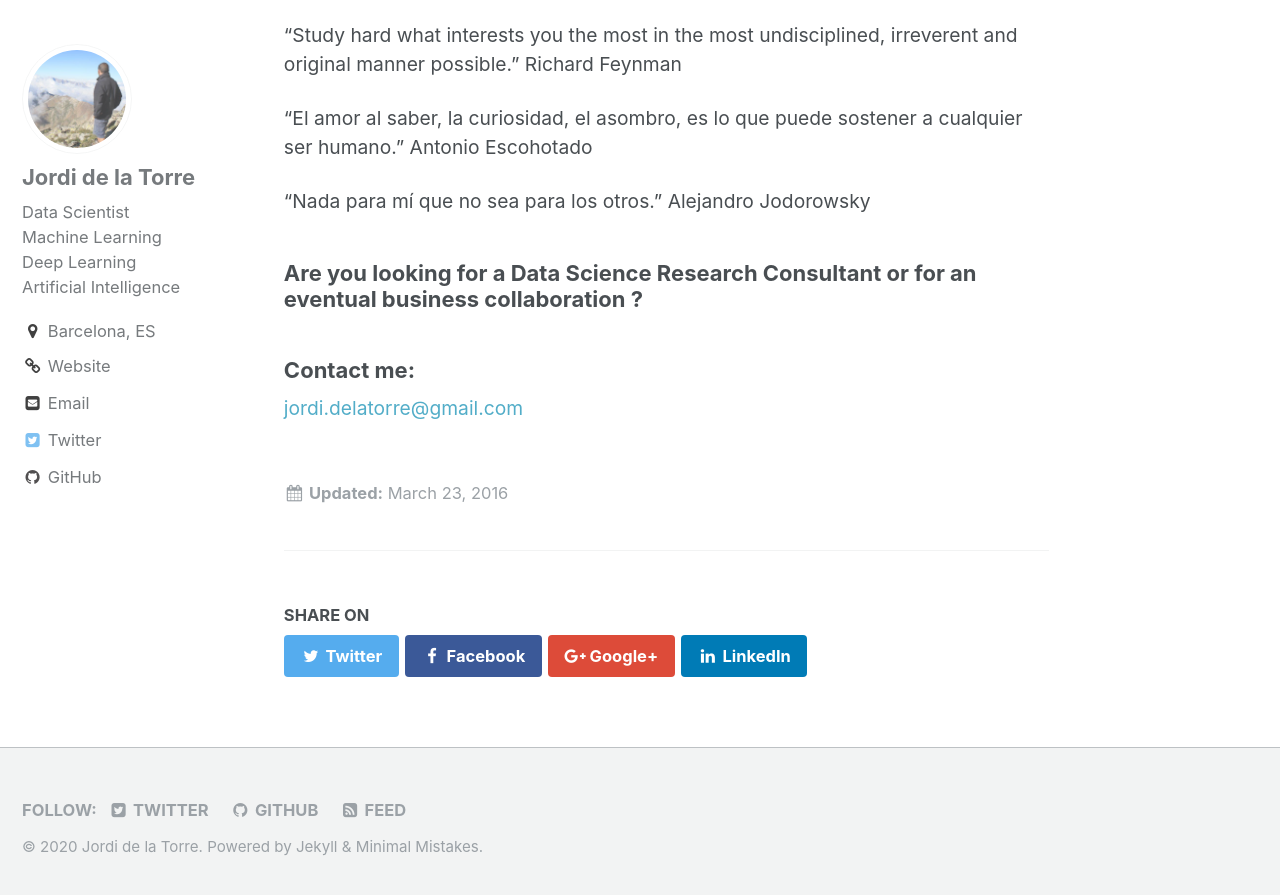
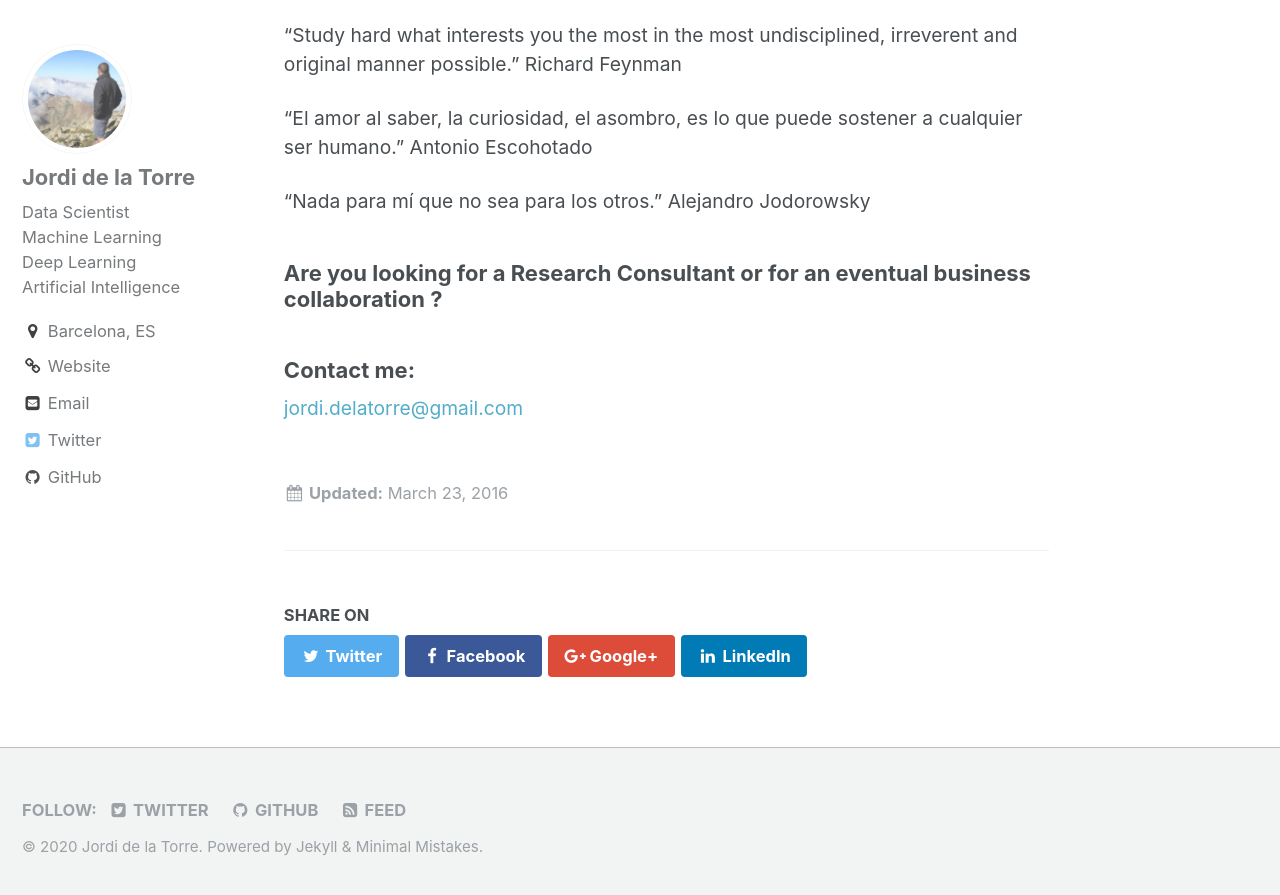
Before and after one commit to jorditg/jorditg.github.io, a Jekyll site: the page built from about.md, in a window 1280 px wide and 900 px high, scrolled down 563 px. Shown: the top 895 px of the window. Built offline with Jekyll 4.4.1, drawn with Linux system fonts in a browser that asks for light colours.

Commit message:
Update about.md

```diff
--- a/about.md
+++ b/about.md
@@ -26,7 +26,7 @@ Antonio Escohotado
 Alejandro Jodorowsky
 
 
-### Are you looking for a Data Science Research Consultant or for an eventual business collaboration ?
+### Are you looking for a Research Consultant or for an eventual business collaboration ?
 ### Contact me:
 
 [jordi.delatorre@gmail.com](mailto:jordi.delatorre@gmail.com)
```
